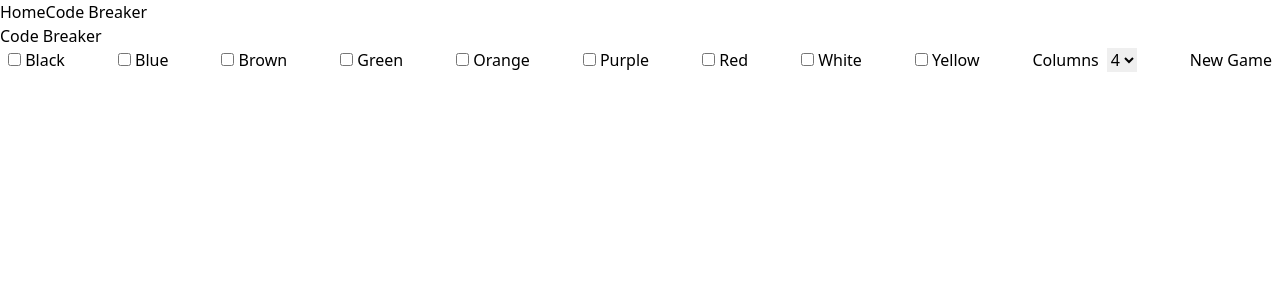
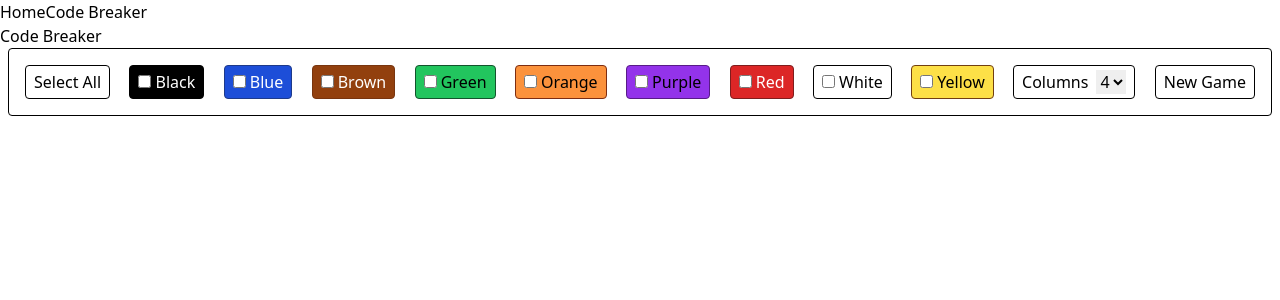
Before and after one commit to rossi-jeff/games-angular, an Angular app: page /code_breaker in a window 1280 px wide. Shown: the top 300 px of the page. Built offline with nearby package versions, Linux system fonts and the light colour scheme.

Commit message:
code breaker game play

```diff
--- a/src/app/code-breaker-guess-form/code-breaker-guess-form.component.html
+++ b/src/app/code-breaker-guess-form/code-breaker-guess-form.component.html
@@ -1,8 +1,12 @@
-<div class="flex flex-wrap justify-between mx-2">
+<div class="rounded-box flex flex-wrap justify-between mx-4">
   <div *ngFor="let col of [].constructor(columns); let i = index">
     <select id="column-{{ i }}" (change)="colorChanged($event, i)">
-      <option value="">- select -</option>
-      <option *ngFor="let color of available" value="{{ color }}">
+      <option value="" class="White">- select -</option>
+      <option
+        *ngFor="let color of available"
+        value="{{ color }}"
+        class="{{ color }}"
+      >
         {{ color }}
       </option>
     </select>
--- a/src/app/code-breaker-guess-form/code-breaker-guess-form.component.ts
+++ b/src/app/code-breaker-guess-form/code-breaker-guess-form.component.ts
@@ -16,6 +16,8 @@ export class CodeBreakerGuessFormComponent implements OnInit {
     const { selectedIndex } = ev.target;
     this.selected[idx] =
       selectedIndex > 0 ? this.available[selectedIndex - 1] : '';
+    ev.target.className =
+      selectedIndex > 0 ? this.available[selectedIndex - 1] : 'White';
     this.checkReady();
   };
 
@@ -32,7 +34,10 @@ export class CodeBreakerGuessFormComponent implements OnInit {
     this.selected = new Array(this.columns).fill('');
     for (let i = 0; i < this.columns; i++) {
       const el = document.getElementById(`column-${i}`) as HTMLSelectElement;
-      if (el) el.selectedIndex = 0;
+      if (el) {
+        el.selectedIndex = 0;
+        el.className = 'White';
+      }
     }
   };
 
--- a/src/app/code-breaker-guess-list/code-breaker-guess-list.component.html
+++ b/src/app/code-breaker-guess-list/code-breaker-guess-list.component.html
@@ -1,3 +1,4 @@
+<div class="rounded-box mb-2 mx-4">
   <div *ngFor="let guess of guesses" class="flex flex-wrap mb-2">
     <div class="code-breaker-guess-colors mr-4">
       <div *ngFor="let color of guess.colors" class="{{ color.Color }}"></div>
@@ -6,3 +7,4 @@
       <div *ngFor="let key of guess.keys" class="{{ key.Key }}"></div>
     </div>
   </div>
+</div>
--- a/src/app/code-breaker-options/code-breaker-options.component.html
+++ b/src/app/code-breaker-options/code-breaker-options.component.html
@@ -1,5 +1,8 @@
-<div class="flex flex-wrap justify-between mx-2">
-  <div *ngFor="let color of colors; let i = index">
+<div class="rounded-box code-breaker-guess-options justify-between mx-2">
+  <div class="White">
+    <button (click)="selectAll()">Select All</button>
+  </div>
+  <div *ngFor="let color of colors; let i = index" class="{{ color }}">
     <input
       type="checkbox"
       id="color-{{ i }}"
@@ -10,13 +13,13 @@
       {{ color }}
     </label>
   </div>
-  <div>
+  <div class="White">
     <label for="column-select" class="mr-2">Columns</label>
     <select id="column-select" (change)="selectChanged($event)">
       <option *ngFor="let col of columns" value="{{ col }}">{{ col }}</option>
     </select>
   </div>
-  <div>
+  <div class="White">
     <button [disabled]="selected.Colors.length < 2" (click)="newGameClicked()">
       New Game
     </button>
--- a/src/app/code-breaker-options/code-breaker-options.component.ts
+++ b/src/app/code-breaker-options/code-breaker-options.component.ts
@@ -34,4 +34,14 @@ export class CodeBreakerOptionsComponent {
   newGameClicked = () => {
     this.newGame.emit(this.selected);
   };
+
+  selectAll = () => {
+    for (let i = 0; i < ColorArray.length; i++) {
+      const el = document.getElementById(`color-${i}`) as HTMLInputElement;
+      if (el) el.checked = true;
+      const color = this.colors[i];
+      const idx = this.selected.Colors.indexOf(color);
+      if (idx == -1) this.selected.Colors.push(color);
+    }
+  };
 }
--- a/src/app/code-breaker/code-breaker.component.html
+++ b/src/app/code-breaker/code-breaker.component.html
@@ -1,7 +1,7 @@
 <h1>Code Breaker</h1>
 
 <app-code-breaker-guess-list
-  *ngIf="game.Status == 'Playing' && game.guesses"
+  *ngIf="game.Status == 'Playing' && game.guesses && game.guesses.length > 0"
   [guesses]="game.guesses"
 ></app-code-breaker-guess-list>
 
--- a/src/styles.css
+++ b/src/styles.css
@@ -2,24 +2,76 @@
 @tailwind components;
 @tailwind utilities;
 
+.rounded-box {
+  @apply border border-black rounded p-4;
+}
 .code-breaker-guess-colors,
-.code-breaker-guess-keys {
+.code-breaker-guess-keys,
+.code-breaker-guess-options {
   @apply flex flex-wrap;
 }
 .code-breaker-guess-colors div {
-  @apply border h-12 w-12 rounded-full mr-4;
+  @apply border h-8 w-8 rounded-full mr-4;
 }
 .code-breaker-guess-keys div {
-  @apply border h-6 w-6 rounded-full mr-2;
+  @apply border h-4 w-4 rounded-full mr-2;
+}
+.code-breaker-guess-options div {
+  @apply border px-2 py-1 rounded;
 }
 .code-breaker-guess-colors div.White,
-.code-breaker-guess-keys div.White {
+.code-breaker-guess-keys div.White,
+option.White,
+select.White,
+.code-breaker-guess-options div.White {
   @apply border-black bg-white text-black;
 }
 .code-breaker-guess-colors div.Black,
-.code-breaker-guess-keys div.Black {
+.code-breaker-guess-keys div.Black,
+option.Black,
+select.Black,
+.code-breaker-guess-options div.Black {
   @apply border-black bg-black text-white;
 }
-.code-breaker-guess-colors div.Blue {
+.code-breaker-guess-colors div.Blue,
+option.Blue,
+select.Blue,
+.code-breaker-guess-options div.Blue {
   @apply border-blue-900 bg-blue-700 text-white;
 }
+.code-breaker-guess-colors div.Brown,
+option.Brown,
+select.Brown,
+.code-breaker-guess-options div.Brown {
+  @apply bg-amber-800 border-amber-900 text-white;
+}
+.code-breaker-guess-colors div.Green,
+option.Green,
+select.Green,
+.code-breaker-guess-options div.Green {
+  @apply bg-green-500 border-green-900 text-black;
+}
+.code-breaker-guess-colors div.Orange,
+option.Orange,
+select.Orange,
+.code-breaker-guess-options div.Orange {
+  @apply bg-orange-400 border-orange-900 text-black;
+}
+.code-breaker-guess-colors div.Purple,
+option.Purple,
+select.Purple,
+.code-breaker-guess-options div.Purple {
+  @apply bg-purple-600 border-purple-900 text-black;
+}
+.code-breaker-guess-colors div.Red,
+option.Red,
+select.Red,
+.code-breaker-guess-options div.Red {
+  @apply bg-red-600 border-red-900 text-white;
+}
+.code-breaker-guess-colors div.Yellow,
+option.Yellow,
+select.Yellow,
+.code-breaker-guess-options div.Yellow {
+  @apply bg-yellow-300 border-yellow-900 text-black;
+}
```
Lines whose indentation alone changed are shown as unchanged.
